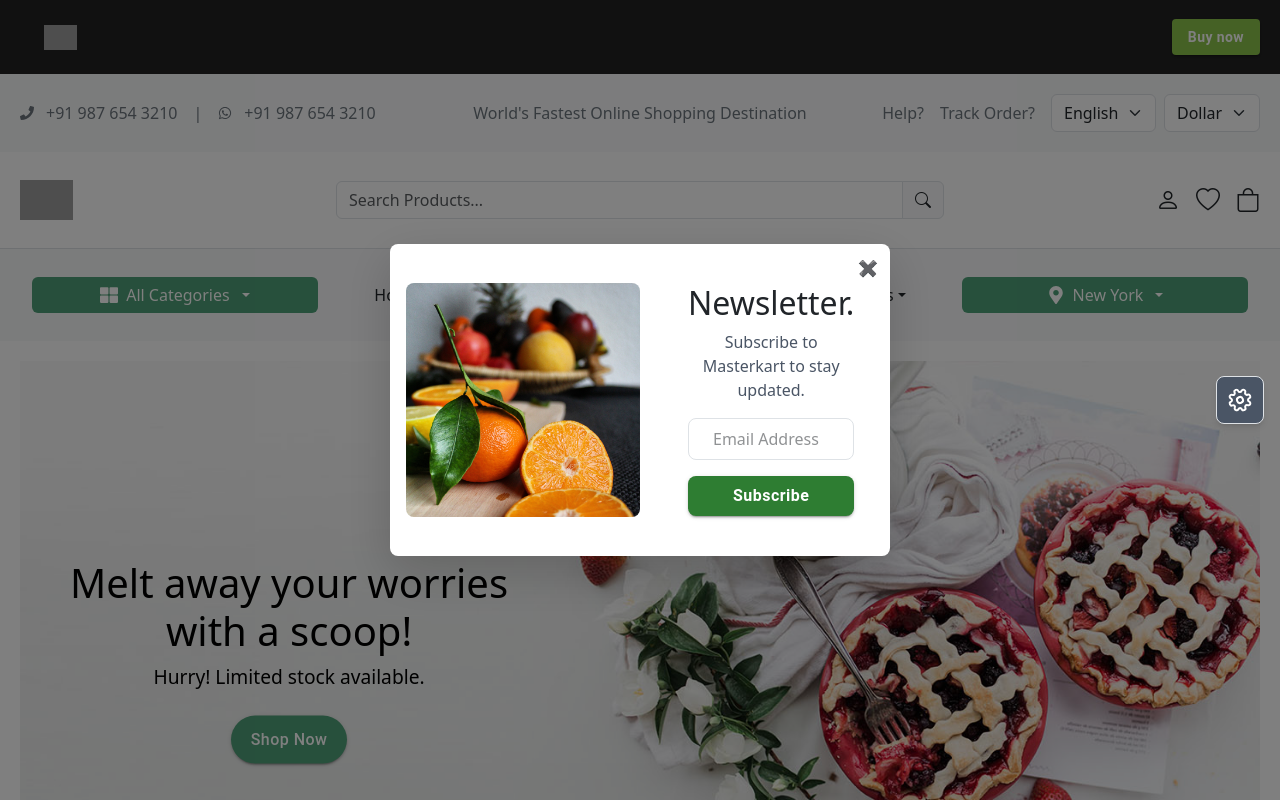
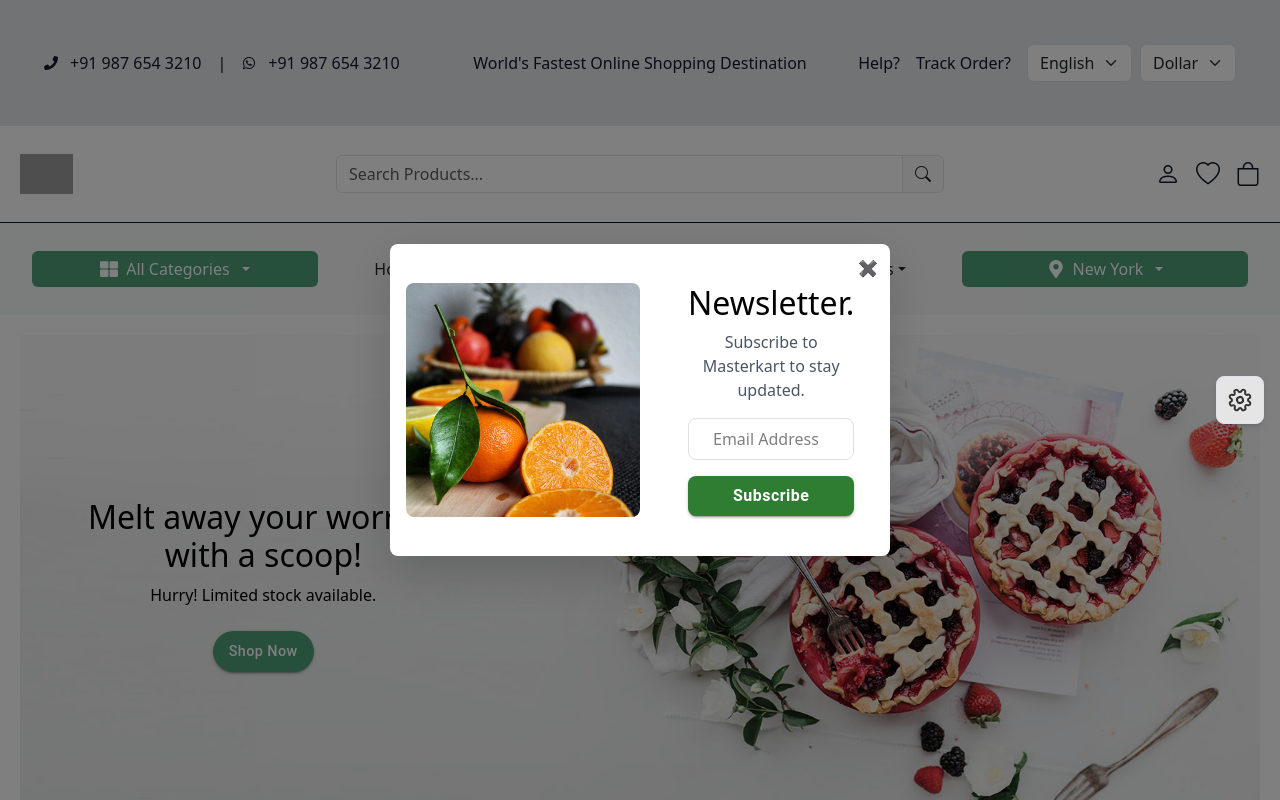
Before and after one commit to kalaivkv/Website, a React (Vite) app: page / in a window 1280 px wide. Shown: the top 800 px of the page. Built offline with nearby package versions, Linux system fonts and the light colour scheme; grey boxes are pictures that could not be loaded.

Commit message:
Updated files with latest changes

```diff
--- a/src/App.jsx
+++ b/src/App.jsx
@@ -1,5 +1,4 @@
-import React, { useState } from "react";
-import Header1 from "./components/Header1";
+import React, { useState, useEffect } from "react";
 import Header2 from "./components/Header2";
 import Header3 from "./components/Header3";
 import Header4 from "./components/Header4";
@@ -17,24 +16,29 @@ import NewOffer from "./components/Newoffer";
 
 const App = () => {
   const [selectedColor, setSelectedColor] = useState("#4fa078");
+   const [theme, setTheme] = useState(localStorage.getItem("theme") || "light");
+
+   useEffect(() => {
+       document.documentElement.classList.toggle("dark", theme === "dark");
+       localStorage.setItem("theme", theme);
+     }, [theme]);
 
   return (
-    <div>
+    <div className={`min-h-screen transition-all ${theme === "dark" ? "bg-gray-900 text-white" : "bg-white text-black"}`} >
       <NewsletterPopup />
-      <Settings setSelectedColor={setSelectedColor} selectedColor={selectedColor} />
-      <Header1 />
-      <Header2 />
-      <Header3 selectedColor={selectedColor} />
-      <Header4 selectedColor={selectedColor} />
-      <Slider selectedColor={selectedColor} />
+      <Settings setSelectedColor={setSelectedColor} selectedColor={selectedColor} setTheme={setTheme} theme={theme}/>
+      <Header2 theme={theme}/>
+      <Header3 selectedColor={selectedColor} theme={theme} />
+      <Header4 selectedColor={selectedColor} theme={theme} />
+      <Slider selectedColor={selectedColor} theme={theme}/>
       <Slider2 selectedColor={selectedColor} />
-      <Products />
+      <Products theme={theme}/>
       <Advertisement selectedColor={selectedColor} />
       <Arrival selectedColor={selectedColor} />
       <NewOffer selectedColor={selectedColor} />
-      <Transport selectedColor={selectedColor} />
-      <TopList />
-      <Footer />
+      <Transport selectedColor={selectedColor} theme={theme} />
+      <TopList theme={theme} />
+      <Footer theme={theme} />
     </div>
   );
 };
--- a/src/components/Header2.jsx
+++ b/src/components/Header2.jsx
@@ -4,10 +4,14 @@ import { FaPhone, FaWhatsapp } from "react-icons/fa";
 import "./Header2.css";
 
 
-const Header2 = () => {
+const Header2 = ({theme}) => {
   return (
 
-    <div className="bg-light text-secondary displaying">
+    <div
+      className={`displaying p-4 text-center shadow-md ${
+        theme === "dark" ? "bg-gray-800 text-white" : "bg-gray-200 text-gray-900"
+      }`}
+    >
       <Container>
         <Row className="align-items-center text-center text-md-start">
           <Col xs={12} md={4} className="d-flex align-items-center justify-content-center justify-content-md-start gap-2">
--- a/src/components/Header3.jsx
+++ b/src/components/Header3.jsx
@@ -18,7 +18,7 @@ import {
 import "bootstrap/dist/css/bootstrap.min.css";
 import "bootstrap-icons/font/bootstrap-icons.css";
 
-const Header3 = ({ selectedColor }) => {
+const Header3 = ({ selectedColor,theme }) => {
   const [menuOpen, setMenuOpen] = useState(false);
   const menuRef = useRef(null);
   const menuItems = [
@@ -49,8 +49,11 @@ const Header3 = ({ selectedColor }) => {
   }, [menuOpen]);
 
   return (
-    <header className="py-2 border-bottom bg-white position-relative">
-      <Container>
+    <header
+    className={`py-2 border-b position-relative ${
+      theme === "dark" ? "bg-gray-800 text-white" : "bg-white text-gray-900"
+    }`}
+  >      <Container>
         <Row className="align-items-center">
           <Col xs={2} className="d-md-none text-start">
             <i className="bi bi-list menu-icon" onClick={() => setMenuOpen(true)}></i>
--- a/src/components/Header4.jsx
+++ b/src/components/Header4.jsx
@@ -2,11 +2,16 @@ import React from "react";
 import { Container, Row, Col, Button, Dropdown } from "react-bootstrap";
 import { FaThLarge, FaMapMarkerAlt, FaBolt } from "react-icons/fa";
 
-const Header4 = ({ selectedColor }) => {
+const Header4 = ({ selectedColor, theme }) => {
   return (
-    <Container fluid className="bg-light py-2 d-none d-md-block">
+    <Container
+      fluid
+      className={`py-2 d-none d-md-block ${
+        theme === "dark" ? "bg-gray-700 text-white" : "bg-light text-dark"
+      }`}
+    >
       <Container>
-        <Row className="align-items-center">
+        <Row className="align-items-center ">
           <Col
             xs={12}
             md={3}
@@ -37,7 +42,9 @@ const Header4 = ({ selectedColor }) => {
               <Dropdown key={index}>
                 <Dropdown.Toggle
                   variant="link"
-                  className="text-dark border-0 text-decoration-none p-1"
+                  className={`border-0 text-decoration-none p-1 ${
+                    theme === "dark" ? "text-white" : "text-dark"
+                  }`}
                 >
                   {title}
                 </Dropdown.Toggle>
@@ -53,7 +60,9 @@ const Header4 = ({ selectedColor }) => {
               <Dropdown key={index}>
                 <Dropdown.Toggle
                   variant="link"
-                  className="text-dark border-0 text-decoration-none p-1"
+                  className={`border-0 text-decoration-none p-1 ${
+                    theme === "dark" ? "text-white" : "text-dark"
+                  }`}
                 >
                   {title}
                 </Dropdown.Toggle>
@@ -69,7 +78,9 @@ const Header4 = ({ selectedColor }) => {
             <Dropdown>
               <Dropdown.Toggle
                 variant="link"
-                className="text-dark border-0 text-decoration-none p-1 d-flex align-items-center"
+                className={`border-0 text-decoration-none p-1 d-flex align-items-center ${
+                  theme === "dark" ? "text-white" : "text-dark"
+                }`}
               >
                 <FaBolt size={16} className="me-1" />
                 <span>Offers</span>
--- a/src/components/Settings.jsx
+++ b/src/components/Settings.jsx
@@ -45,42 +45,86 @@ const colors = [
   "#3A5A70",
 ];
 
-const Settings = ({ setSelectedColor, selectedColor }) => {
+const Settings = ({ setTheme, theme, setSelectedColor, selectedColor }) => {
   const [open, setOpen] = useState(false);
+
+  const toggleTheme = () => {
+    setTheme(theme === "light" ? "dark" : "light");
+  };
 
   return (
     <>
-
       <motion.div
         initial={{ x: 200, opacity: 0 }}
         animate={{ x: open ? 0 : 200, opacity: open ? 1 : 0 }}
         transition={{ type: "spring", stiffness: 100, damping: 15 }}
-        className="fixed right-0 top-0 h-full w-64 bg-white shadow-lg flex flex-col p-5 rounded-l-xl border-l border-gray-300 z-[9999]"
+        className={`fixed right-0 top-0 h-full w-64 shadow-lg flex flex-col p-5 rounded-l-xl border-l z-[9999] ${
+          theme === "dark"
+            ? "bg-gray-900 border-gray-700 text-white"
+            : "bg-white border-gray-300 text-black"
+        }`}
       >
-
         <div
-          className="absolute top-1/2 transform -translate-y-1/2 -left-12 bg-gray-600 text-white w-12 h-12 flex items-center justify-center rounded-lg shadow-md cursor-pointer border border-gray-600"
+          className="absolute top-1/2 transform -translate-y-1/2 -left-12 w-12 h-12 flex items-center justify-center rounded-lg shadow-md cursor-pointer border"
+          style={{
+            backgroundColor: theme === "dark" ? "#333" : "#e5e5e5",
+            borderColor: theme === "dark" ? "#555" : "#ddd",
+          }}
           onClick={() => setOpen(!open)}
         >
           <motion.div
             animate={{ rotate: 360 }}
             transition={{ repeat: Infinity, duration: 3, ease: "linear" }}
           >
-            <FiSettings size={24} />
+            <FiSettings size={24} color={theme === "dark" ? "#fff" : "#333"} />
           </motion.div>
         </div>
 
-        <h3 className="mt-5 text-lg font-semibold text-gray-800">Tools</h3>
-        <hr className="w-full my-2 border-gray-300" />
+        <h3 className="mt-5 text-lg font-semibold">Tools</h3>
+        <hr
+          className={`w-full my-2 ${
+            theme === "dark" ? "border-gray-700" : "border-gray-300"
+          }`}
+        />
 
+        <h4 className="font-medium mt-4">Theme Mode</h4>
+        <div className="mt-2 flex gap-2">
+          <button
+            className={`w-16 h-12 rounded-lg flex items-center justify-center border-2 ${
+              theme === "light"
+                ? "border-black text-black"
+                : "border-gray-400 text-gray-400"
+            }`}
+            onClick={() => setTheme("light")}
+          >
+            <div className="w-12 h-8 bg-gray-300 rounded-md flex items-center justify-center">
+              Light
+            </div>
+          </button>
+          <button
+            className={`w-16 h-12 rounded-lg flex items-center justify-center border-2 ${
+              theme === "dark"
+                ? "border-white text-white"
+                : "border-gray-500 text-gray-500"
+            }`}
+            onClick={() => setTheme("dark")}
+          >
+            <div className="w-12 h-8 bg-black rounded-md flex items-center justify-center">
+              Dark
+            </div>
+          </button>
+        </div>
 
-        <h4 className="text-gray-700 font-medium">Select Color</h4>
+        <h4 className="font-medium mt-4">Select Color</h4>
         <div className="mt-2 flex flex-wrap gap-2">
           {colors.map((color, index) => (
             <div
               key={index}
-              className="w-8 h-8 rounded-md flex items-center justify-center cursor-pointer"
-              style={{ backgroundColor: color }}
+              className="w-8 h-8 rounded-md flex items-center justify-center cursor-pointer border"
+              style={{
+                backgroundColor: color,
+                borderColor: theme === "dark" ? "#fff" : "#ccc",
+              }}
               onClick={() => setSelectedColor(color)}
             >
               {selectedColor === color && <FaCheck className="text-white" />}
@@ -91,14 +135,18 @@ const Settings = ({ setSelectedColor, selectedColor }) => {
 
       {!open && (
         <div
-          className="fixed right-4 top-1/2 transform -translate-y-1/2 cursor-pointer z-[9999] bg-gray-600 w-12 h-12 flex items-center justify-center rounded-lg shadow-md border border-gray-600"
+          className="fixed right-4 top-1/2 transform -translate-y-1/2 cursor-pointer z-[9999] w-12 h-12 flex items-center justify-center rounded-lg shadow-md border"
+          style={{
+            backgroundColor: theme === "dark" ? "#333" : "#e5e5e5",
+            borderColor: theme === "dark" ? "#555" : "#ddd",
+          }}
           onClick={() => setOpen(true)}
         >
           <motion.div
             animate={{ rotate: 360 }}
             transition={{ repeat: Infinity, duration: 3, ease: "linear" }}
           >
-            <FiSettings size={24} className="text-white" />
+            <FiSettings size={24} color={theme === "dark" ? "#fff" : "#333"} />
           </motion.div>
         </div>
       )}
--- a/src/components/Slider.jsx
+++ b/src/components/Slider.jsx
@@ -7,59 +7,27 @@ import { Button } from "@mui/material";
 import slide1 from "../assets/1.jpg";
 import slide2 from "../assets/2.jpg";
 
-const Slider = ({selectedColor}) => {
+const Slider = ({ selectedColor }) => {
   return (
     <div className="container mx-auto">
       <style>
         {`
           @media (max-width: 640px) { /* Small screens */
-            .hero-title { font-size: 1.2rem; }
+            .hero-title { font-size: 1rem; }
             .hero-title1 { font-size: .7rem; }
             .hero-text { font-size: .9rem; }
             .hero-text1 { font-size: 0.6rem; }
             .hero-btn { font-size: 0.8rem; padding: 6px 12px; }
+            .hero-slide { height: 145px; }
+            .hero-image { object-fit: contain; width: 100%; height: 100%; }
           }
 
-          @media (min-width: 641px) and (max-width: 1024px) { /* Tablets */
+          @media (min-width: 641px) { /* Larger screens */
             .hero-title { font-size: 2rem; }
             .hero-text { font-size: 1rem; }
             .hero-btn { font-size: 0.9rem; padding: 8px 16px; }
-          }
-
-          @media (min-width: 1025px) { /* Large screens */
-            .hero-title { font-size: 2.5rem; }
-            .hero-text { font-size: 1.2rem; }
-            .hero-btn { font-size: 1rem; padding: 10px 20px; }
-          }
-
-
-          .hero-content { left: 20px; top: 47%; transform: translateY(-50%); }
-
-          @media (min-width: 640px) { /* Small screens */
-            .hero-content { left: 30px; top: 70%; transform: translateY(-50%); }
-          }
-
-          @media (min-width: 768px) { /* Tablets */
-            .hero-content { left: 80px; top: 75%; }
-          }
-
-          @media (min-width: 1024px) { /* Large screens */
-            .hero-content { left: 50px; top: 50%; }
-          }
-
-
-          .hero-content1 { left: 10px; top: 50%; transform: translateY(-50%); }
-
-          @media (min-width: 640px) { /* Small screens */
-            .hero-content1 { left: 30px; top: 50%; transform: translateY(-50%); }
-          }
-
-          @media (min-width: 768px) { /* Tablets */
-            .hero-content1 { left: 80px; top: 75%; }
-          }
-
-          @media (min-width: 1024px) { /* Large screens */
-            .hero-content1 { left: 50px; top: 50%; }
+            .hero-slide { height: 500px; }
+            .hero-image { object-fit: cover; width: 100%; height: 100%; }
           }
         `}
       </style>
@@ -77,14 +45,15 @@ const Slider = ({selectedColor}) => {
         >
           {/* Slide 1 */}
           <SwiperSlide>
-            <div className="relative w-full h-[450px] md:h-[550px] lg:h-[600px] flex items-center justify-center">
-              <div className="absolute inset-0 bg-black/60"></div>
-
-              <div className="absolute z-10 text-center  text-black hero-content ">
+            <div className="relative w-full hero-slide flex items-center justify-center">
+              <div className="absolute inset-0 "></div>
+              <div className="absolute z-10 text-center text-black hero-content left-5 p-5 ">
                 <h2 className="hero-title font-bold">
                   Explore Fresh & Juicy Fruits
                 </h2>
-                <p className="hero-text mt-2">Hurry! Limited stock available.</p>
+                <p className="hero-text mt-2">
+                  Hurry! Limited stock available.
+                </p>
                 <Button
                   variant="contained"
                   style={{ backgroundColor: selectedColor, color: "white" }}
@@ -94,25 +63,25 @@ const Slider = ({selectedColor}) => {
                   Shop Now
                 </Button>
               </div>
-
               <img
                 src={slide1}
                 alt="Fresh Fruits"
-                className="absolute inset-0 w-full h-full object-cover"
+                className="absolute inset-0 hero-image"
               />
             </div>
           </SwiperSlide>
 
           {/* Slide 2 */}
           <SwiperSlide>
-            <div className="relative w-full h-[450px] md:h-[550px] lg:h-[600px] flex items-center justify-center">
-              <div className="absolute inset-0 bg-black/60"></div>
-
-              <div className="absolute z-10 text-center text-black hero-content1 ">
+            <div className="relative w-full hero-slide flex items-center justify-center">
+              <div className="absolute inset-0 "></div>
+              <div className="absolute z-10 text-center text-black hero-content1  left-5 p-5">
                 <h2 className="hero-title hero-title1 font-bold">
                   Melt away your worries <br /> with a scoop!
                 </h2>
-                <p className="hero-text hero-text1 mt-2">Hurry! Limited stock available.</p>
+                <p className="hero-text hero-text1 mt-2">
+                  Hurry! Limited stock available.
+                </p>
                 <Button
                   variant="contained"
                   style={{ backgroundColor: selectedColor, color: "white" }}
@@ -122,11 +91,10 @@ const Slider = ({selectedColor}) => {
                   Shop Now
                 </Button>
               </div>
-
               <img
                 src={slide2}
                 alt="Ice Cream"
-                className="absolute inset-0 w-full h-full object-cover"
+                className="absolute inset-0 hero-image"
               />
             </div>
           </SwiperSlide>
```
Also changed, not shown: src/components/Advertisement.jsx (+20 -8 lines), src/components/Footer.jsx (+12 -6 lines), src/components/Products.jsx (+12 -5 lines), src/components/TopList.jsx (+14 -7 lines), src/components/Transport.jsx (+6 -2 lines), src/index.css (line endings or trailing spaces).
